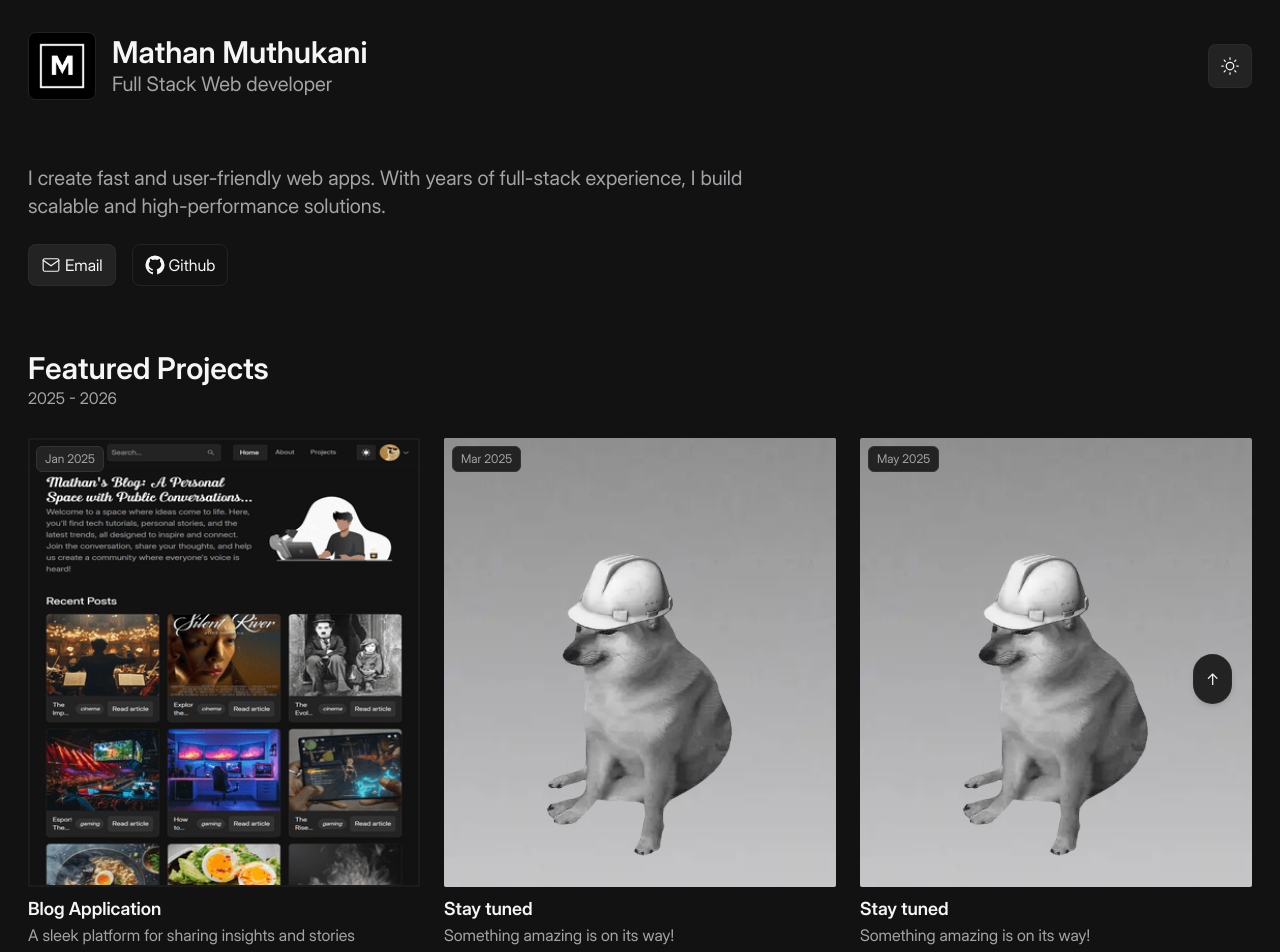
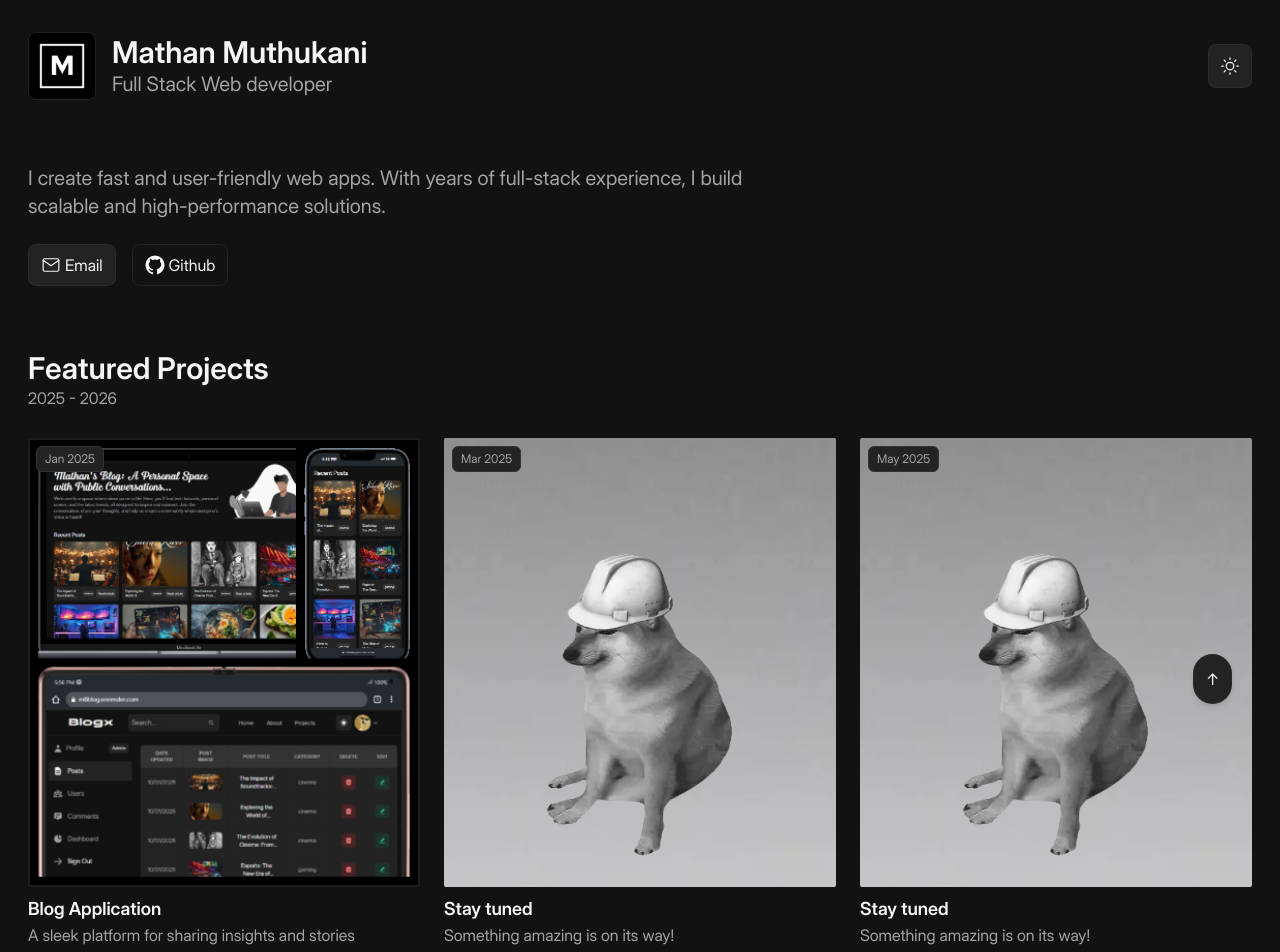
Before and after one commit to madn6/personal-portfolio, a React (Vite) app: page / in a window 1280 px wide. Shown: the top 952 px of the page. Built offline with nearby package versions, Linux system fonts and the light colour scheme.

Commit message:
image updated

```diff
--- a/src/sections/Projects.jsx
+++ b/src/sections/Projects.jsx
@@ -35,10 +35,10 @@ export default function Projects() {
 								isDarkMode ? 'border-gray-300 border-opacity-30 border-2' : 'border-none'
 							} rounded-sm  overflow-hidden`}
 						>
-							{' '}
+
 							<a href="https://m6blog.onrender.com" target="_blank">
 								<img
-									src="/images/m6blog.png"
+									src="/public/images/collage (1).jpg"
 									alt="Project Image"
 									className="w-full h-full object-contain rounded-sm"
 								/>
@@ -57,7 +57,6 @@ export default function Projects() {
 						</div>
 					</div>
 				</div>
-
 
 				<div className="">
 					<div className="card relative  ">
```
Also changed, not shown: public/images/collage (1).jpg (added), public/images/m6blog.png (deleted).
